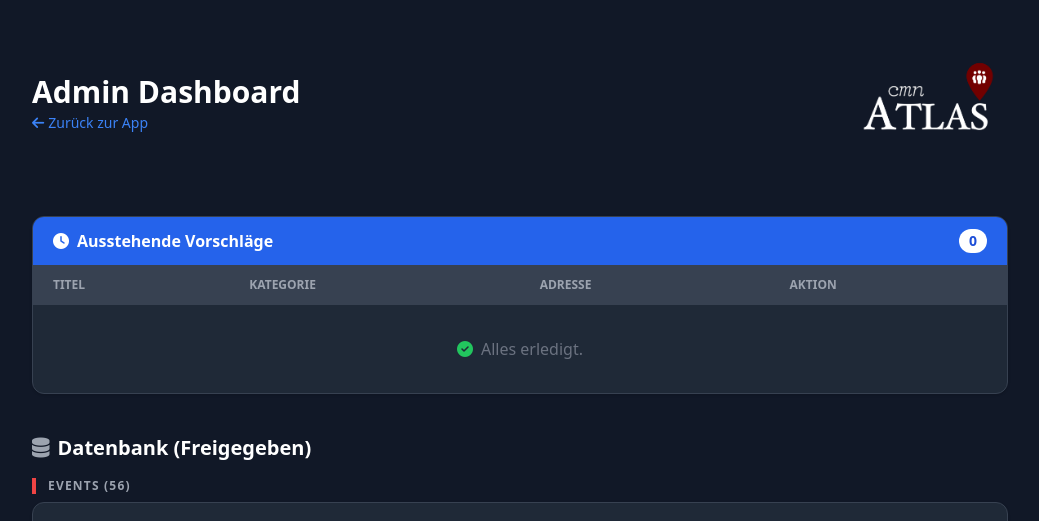
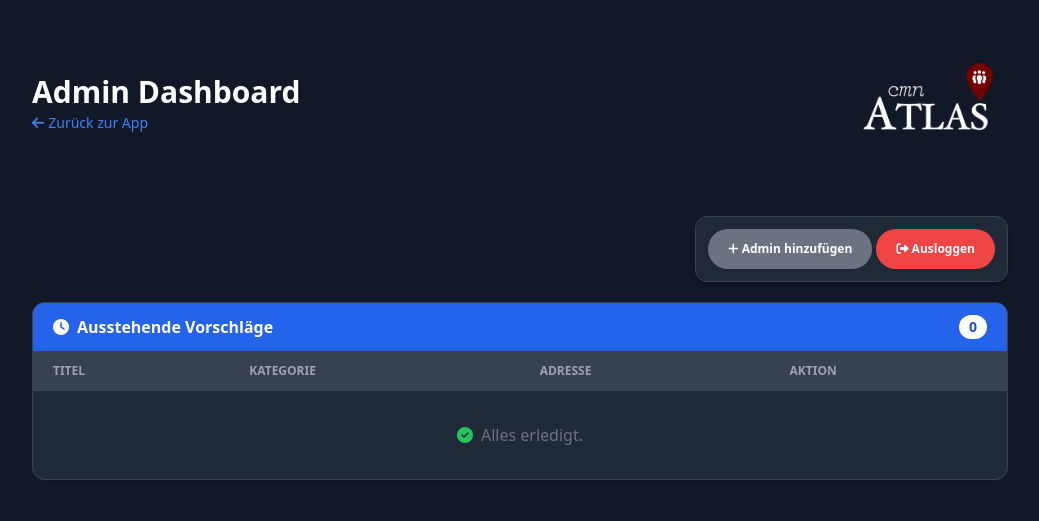
Before and after one commit to thesnowman31415/community_mapper, a Flask app: page /admin in a window 1280 px wide. Shown: the top 521 px of the page, without its empty margins (120-1159 px from the left). Run offline with Flask 3, Linux system fonts and the light colour scheme; a user stored in the database is signed in; data comes from the database, SQL or seed files in the repository; some libraries are stand-ins or nearby versions.

Commit message:
Adding an error message for failed login attempts, a logout button and a placeholder button for admin registration.

```diff
--- a/app.py
+++ b/app.py
@@ -182,18 +182,23 @@ def admin_dashboard():
 def login():
     user_name = request.form.get('username') or ""
     password = request.form.get('password') or ""
+    db_hash = database.get_password_hash(user_name)
 
-    db_hash = database.get_password_hash(user_name)
-    print(db_hash)
     if db_hash is None:
         print("not registered")
-        return redirect('/admin')
+        return redirect('/admin?login=invalid')
     try:
         if ph.verify(db_hash, password):
             session['user'] = user_name
     except (argon2.exceptions.VerifyMismatchError,  argon2.exceptions.InvalidHashError):
-        print("not authenticated")
+        return redirect('/admin?login=invalid')
+
     return redirect('/admin')
+
+@app.route("/logout", methods=['POST'])
+def logout():
+    session.clear()
+    return "", 204
 
 @app.route('/admin/register', methods=['POST'])
 def register():
--- a/templates/admin.html
+++ b/templates/admin.html
@@ -43,11 +43,23 @@
                 <label class="block text-xs font-bold text-gray-500 uppercase mb-1">Passwort</label>
                 <input type="password" name="password" class="w-full border dark:border-gray-600 p-2 rounded bg-gray-50 dark:bg-gray-700 dark:text-white">
             </div>
+            <p class="text-red-400 hidden" id="login-failed">Nutzername oder Passwort falsch</p>
             <button class="w-full bg-blue-600 text-white font-bold py-2 rounded hover:bg-blue-700">Einloggen</button>
         </form>
     </div>
 
     {% else %}
+
+    <!-- Logout und Admins hinzufügen -->
+    <div class="w-fit mb-5 ml-auto bg-white dark:bg-gray-800 p-3 rounded-xl shadow-md border dark:border-gray-700">
+        <button class="bg-gray-500 hover:bg-gray-600 text-white px-5 py-3 rounded-lg text-xs font-bold">
+            <i class="fa-solid fa-add"></i> Admin hinzufügen
+        </button>
+
+        <button onclick="logOut()" class="bg-red-500 hover:bg-gray-600 text-white px-5 py-3 rounded-lg text-xs font-bold">
+            <i class="fa-solid fa-right-from-bracket fa-red"></i> Ausloggen
+        </button>
+    </div>
 
     <!-- Ausstehende Vorschläge -->
     <div class="bg-white dark:bg-gray-800 shadow rounded-xl overflow-hidden mb-10 border dark:border-gray-700">
@@ -300,6 +312,22 @@
 
     let adminMap = null, adminMarker = null;
 
+
+    async function logOut() {
+        console.log("logging out")
+        await fetch("/logout", { method: "POST", credentials: "include" });
+        location.reload();
+    }
+
+    function didLoginAttemptFail() {
+        let params = new URLSearchParams(document.location.search);
+        let login = params.get("login");
+        if (login === "invalid") {
+            document.getElementById("login-failed").classList.remove("hidden");
+        }
+    }
+    didLoginAttemptFail()
+
     function openCheckModal(btn) {
         const pin = JSON.parse(btn.getAttribute('data-pin'));
         const color = CAT_COLOR[pin.category] || '#6b7280';
```
